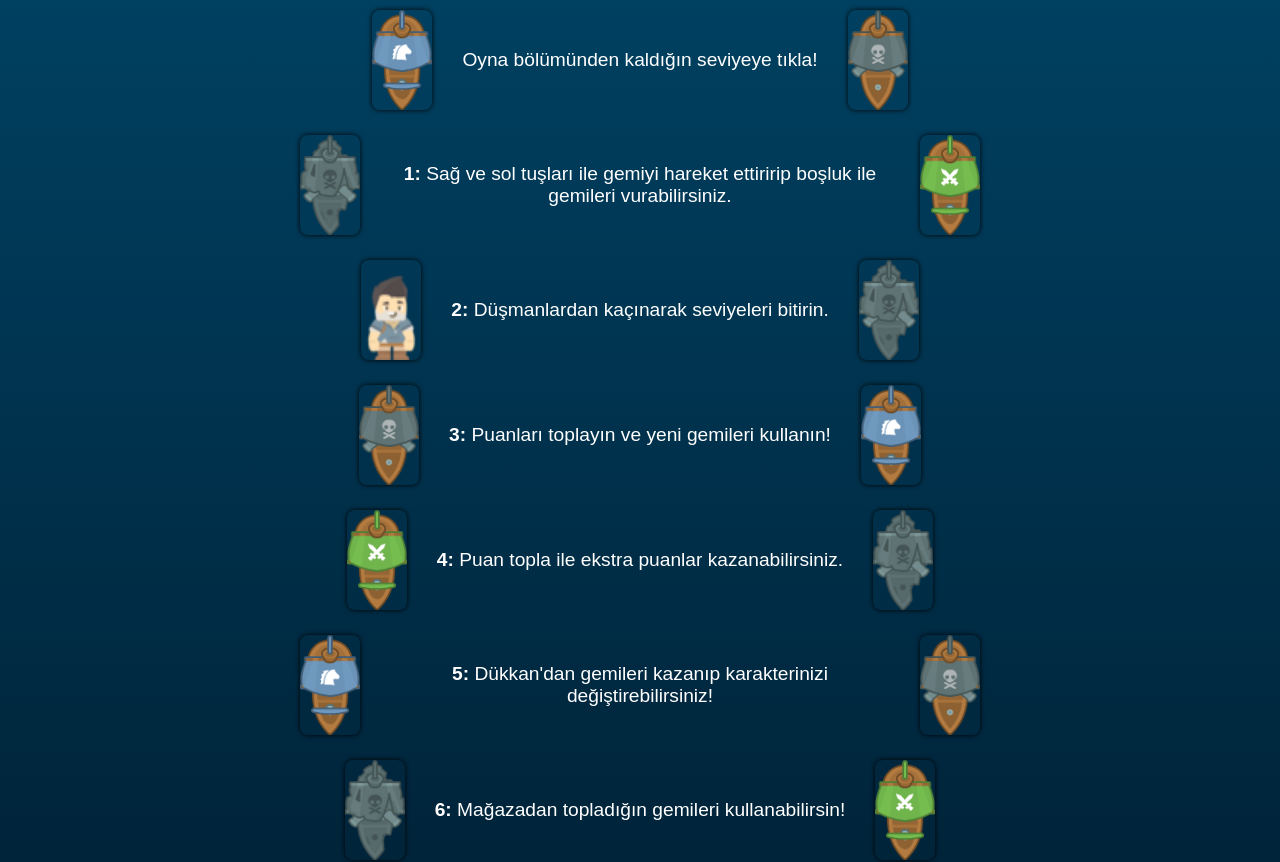
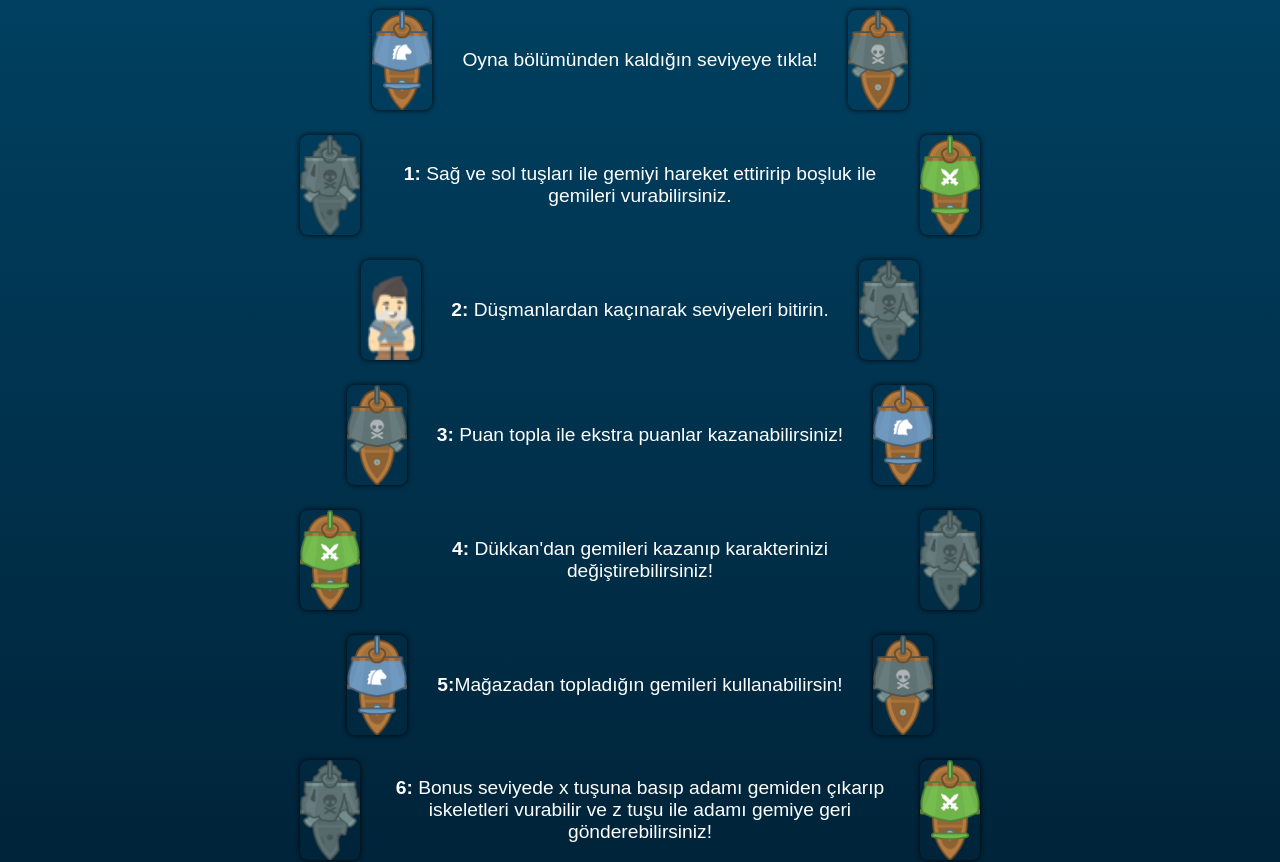
Before and after one commit to YigitTalhaGurbuz123/Korsan-Avi-Sitesi, a plain HTML site: page nasil-oynanır.html in a window 1280 px wide. Shown: the part 122-984 px from the top of the page. Drawn offline with Linux system fonts and the light colour scheme.

Commit message:
Oyun oynama guncellendi

```diff
--- a/nasil-oynanır.html
+++ b/nasil-oynanır.html
@@ -79,25 +79,25 @@
 
   <div class="satir">
     <img src="oyun_ekrani1.jpg" alt="ikon">
-    <p><strong>3:</strong> Puanları toplayın ve yeni gemileri kullanın!</p>
+    <p><strong>3:</strong> Puan topla ile ekstra puanlar kazanabilirsiniz!</p>
     <img src="karakterler.jpg" alt="ikon">
   </div>
 
   <div class="satir">
     <img src="dusman3.png" alt="ikon">
-    <p><strong>4:</strong> Puan topla ile ekstra puanlar kazanabilirsiniz.</p>
+    <p><strong>4:</strong> Dükkan'dan gemileri kazanıp karakterinizi değiştirebilirsiniz!</p>
     <img src="harita.jpg" alt="ikon">
   </div>
 
   <div class="satir">
     <img src="karakterler.jpg" alt="ikon">
-    <p><strong>5:</strong> Dükkan'dan gemileri kazanıp karakterinizi değiştirebilirsiniz!</p>
+    <p><strong>5:</strong>Mağazadan topladığın gemileri kullanabilirsin! </p>
     <img src="oyun_ekrani1.jpg" alt="ikon">
   </div>
 
   <div class="satir">
     <img src="harita.jpg" alt="ikon">
-    <p><strong>6:</strong> Mağazadan topladığın gemileri kullanabilirsin!</p>
+    <p><strong>6:</strong> Bonus seviyede x tuşuna basıp adamı gemiden çıkarıp iskeletleri vurabilir ve z tuşu ile adamı gemiye geri gönderebilirsiniz!</p>
     <img src="dusman3.png" alt="ikon">
   </div>
 
```
